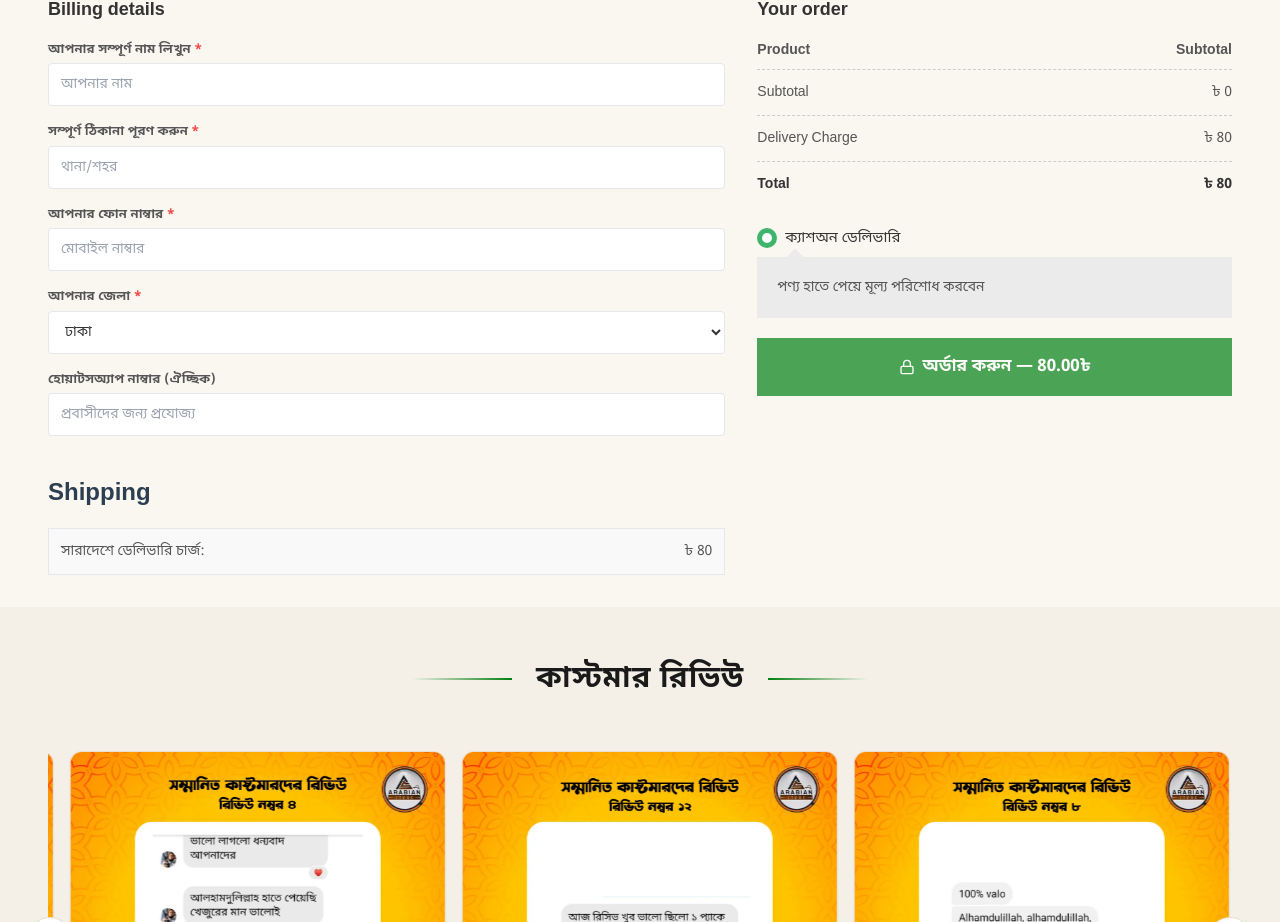
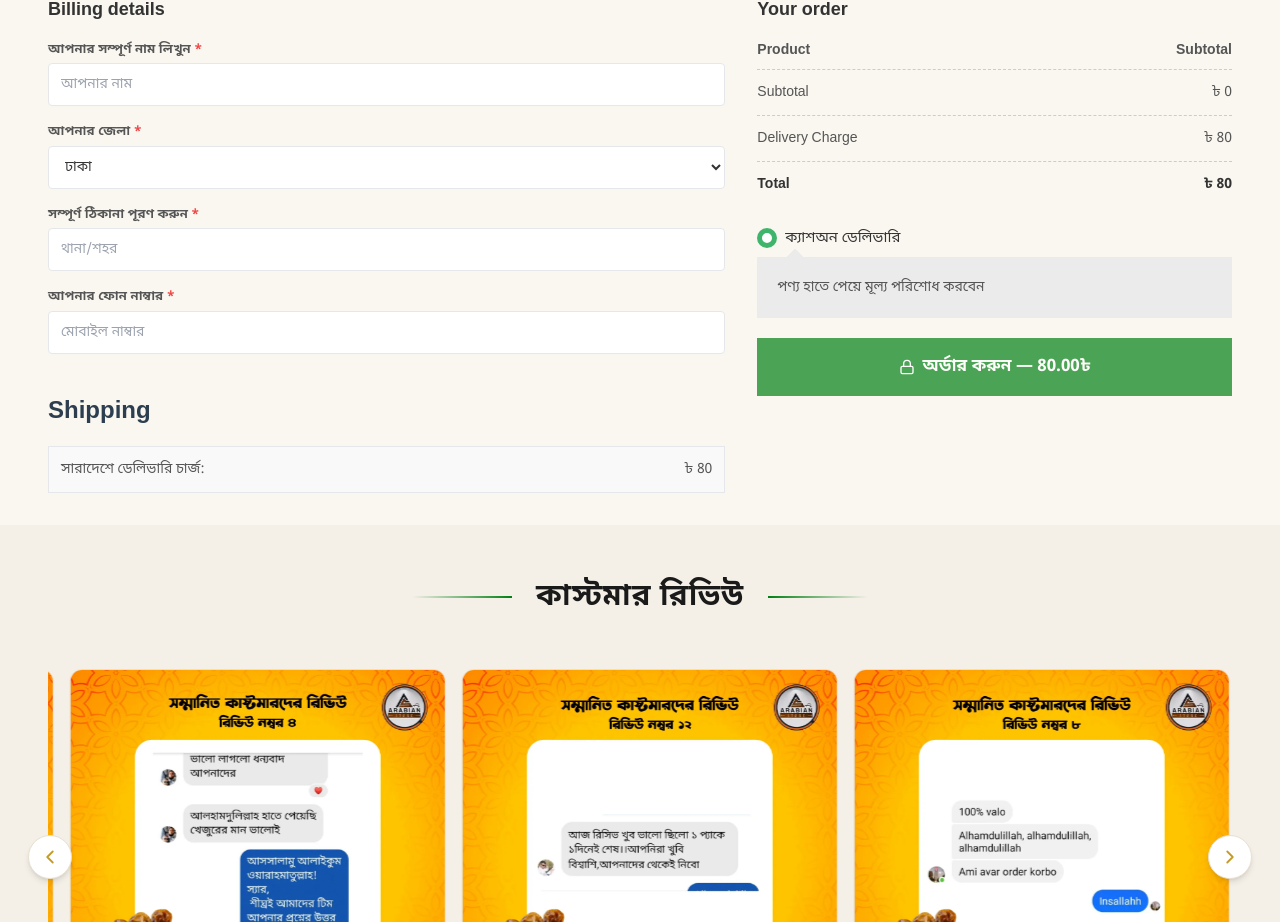
Before and after one commit to Alok4D/arabian-store-bd, a Next.js app in the folder arabian-store-frontend/: page / in a window 1280 px wide. Shown: the part 2680-3602 px from the top of the page. Built offline with nearby package versions, Linux system fonts and the light colour scheme; no server answers.

Commit message:
feat: implement checkout page for landing module

```diff
--- a/arabian-store-frontend/src/app/(landing)/checkout/page.tsx
+++ b/arabian-store-frontend/src/app/(landing)/checkout/page.tsx
@@ -209,15 +209,7 @@ export default function CheckoutPage() {
                   <label className="block text-[13px] font-bold text-[#555] mb-1">আপনার সম্পূর্ণ নাম লিখুন <span className="text-red-500">*</span></label>
                   <input type="text" value={fullName} onChange={e => setFullName(e.target.value)} placeholder="আপনার নাম" className="w-full px-3 py-2.5 border border-[#e5e7eb] rounded-sm focus:outline-none focus:border-[#f09e0a] text-[14px] bg-white text-[#333]" />
                 </div>
-                <div>
-                  <label className="block text-[13px] font-bold text-[#555] mb-1">সম্পূর্ণ ঠিকানা পূরণ করুন <span className="text-red-500">*</span></label>
-                  <input type="text" value={fullAddress} onChange={e => setFullAddress(e.target.value)} placeholder="থানা/শহর" className="w-full px-3 py-2.5 border border-[#e5e7eb] rounded-sm focus:outline-none focus:border-[#f09e0a] text-[14px] bg-white text-[#333]" />
-                </div>
-                <div>
-                  <label className="block text-[13px] font-bold text-[#555] mb-1">আপনার ফোন নাম্বার <span className="text-red-500">*</span></label>
-                  <input type="tel" value={mobileNumber} onChange={e => setMobileNumber(e.target.value)} placeholder="মোবাইল নাম্বার" className="w-full px-3 py-2.5 border border-[#e5e7eb] rounded-sm focus:outline-none focus:border-[#f09e0a] text-[14px] bg-white text-[#333]" />
-                </div>
-                <div>
+                  <div>
                   <label className="block text-[13px] font-bold text-[#555] mb-1">আপনার জেলা <span className="text-red-500">*</span></label>
                   <select value={district} onChange={e => setDistrict(e.target.value)} className="w-full px-3 py-2.5 border border-[#e5e7eb] rounded-sm focus:outline-none focus:border-[#f09e0a] text-[14px] bg-white text-[#333]">
                     <option value="ঢাকা">ঢাকা</option>
@@ -287,8 +279,12 @@ export default function CheckoutPage() {
                   </select>
                 </div>
                 <div>
-                  <label className="block text-[13px] font-bold text-[#555] mb-1">হোয়াটসঅ্যাপ নাম্বার (ঐচ্ছিক)</label>
-                  <input type="text" value={whatsappNumber} onChange={e => setWhatsappNumber(e.target.value)} placeholder="প্রবাসীদের জন্য প্রযোজ্য" className="w-full px-3 py-2.5 border border-[#e5e7eb] rounded-sm focus:outline-none focus:border-[#f09e0a] text-[14px] bg-white text-[#333]" />
+                  <label className="block text-[13px] font-bold text-[#555] mb-1">সম্পূর্ণ ঠিকানা পূরণ করুন <span className="text-red-500">*</span></label>
+                  <input type="text" value={fullAddress} onChange={e => setFullAddress(e.target.value)} placeholder="থানা/শহর" className="w-full px-3 py-2.5 border border-[#e5e7eb] rounded-sm focus:outline-none focus:border-[#f09e0a] text-[14px] bg-white text-[#333]" />
+                </div>
+                <div>
+                  <label className="block text-[13px] font-bold text-[#555] mb-1">আপনার ফোন নাম্বার <span className="text-red-500">*</span></label>
+                  <input type="tel" value={mobileNumber} onChange={e => setMobileNumber(e.target.value)} placeholder="মোবাইল নাম্বার" className="w-full px-3 py-2.5 border border-[#e5e7eb] rounded-sm focus:outline-none focus:border-[#f09e0a] text-[14px] bg-white text-[#333]" />
                 </div>
               </div>
 
```
